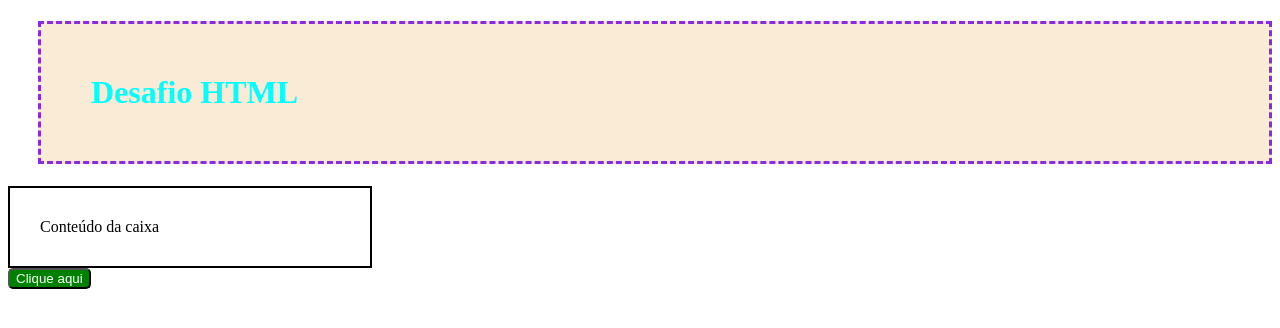
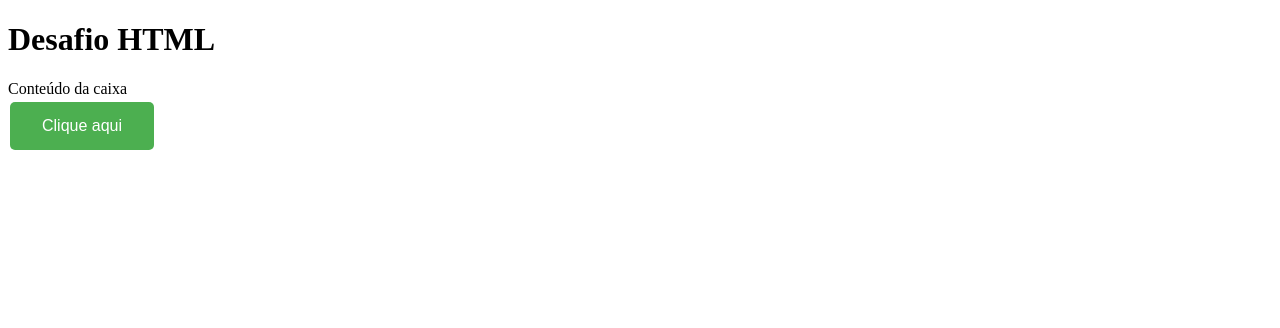
Before and after one commit to devsenaisc/aulahtml, a plain HTML site: page aulaHtmlTiinM1.html in a window 1280 px wide. Drawn offline with Linux system fonts and the light colour scheme.

Commit message:
Add files via upload

```diff
--- a/estilo.css
+++ b/estilo.css
@@ -1,28 +1,23 @@
 button {
-    background-color: green;
-    color: white;
-    border-radius: 5px;
+  background-color: #4CAF50; /* Verde */
+  color: white;
+  padding: 15px 32px;
+  text-align: center;
+  text-decoration: none;
+  display: inline-block;
+  font-size: 16px;
+  margin: 4px 2px;
+  cursor: pointer; /* Muda o cursor para mão quando o usuário passa o mouse sobre o botão */
+  border: none;
+  border-radius: 5px; /* Bordas arredondadas */
 }
 
-button:hover {
-    background-color:rgb(25, 89, 25);
-    cursor: pointer;
+/* Estilo quando o botão é clicado */
+button:active {
+  opacity: 0.8; /* Reduz a opacidade ao clicar */
 }
 
-h1 {
-    background-color: antiquewhite;
-    color: aqua;
-    padding:50px;
-    margin-left: 30px;
-    border-style: dashed;
-    border-color: blueviolet;
+/* Estilo quando o botão é hover (o cursor passa por cima) */
+button:hover {
+  background-color: #3e8e41; /* Verde mais escuro */
 }
-
-.caixa {
-    padding: 30px;
-    width: 300px;
-    border-color: black;
-    border: 2px;
-    border-style: solid;
-
-}
```
Also changed, not shown: array.js (added, +40 -0 lines), while.html (added, +17 -0 lines).
